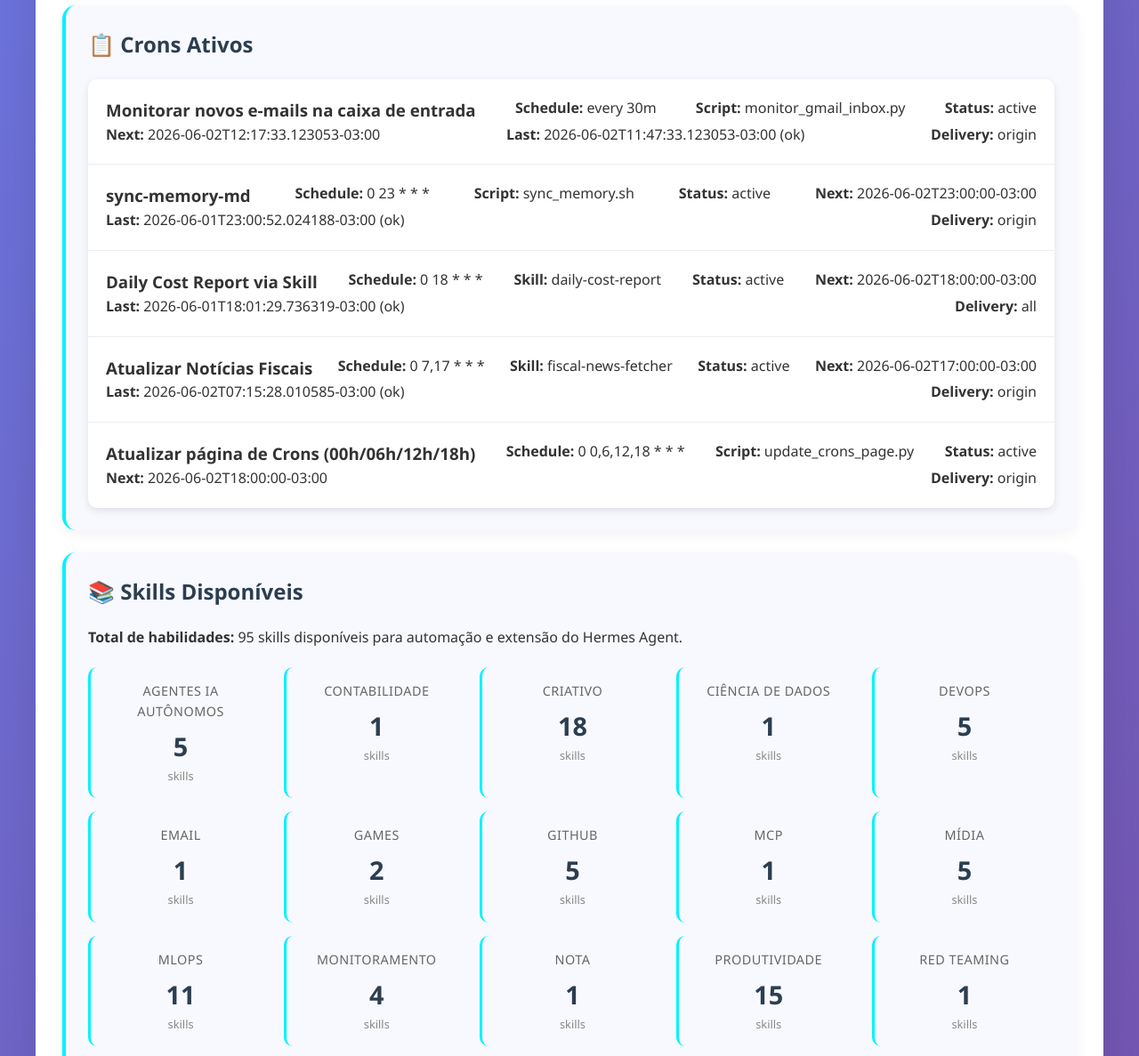
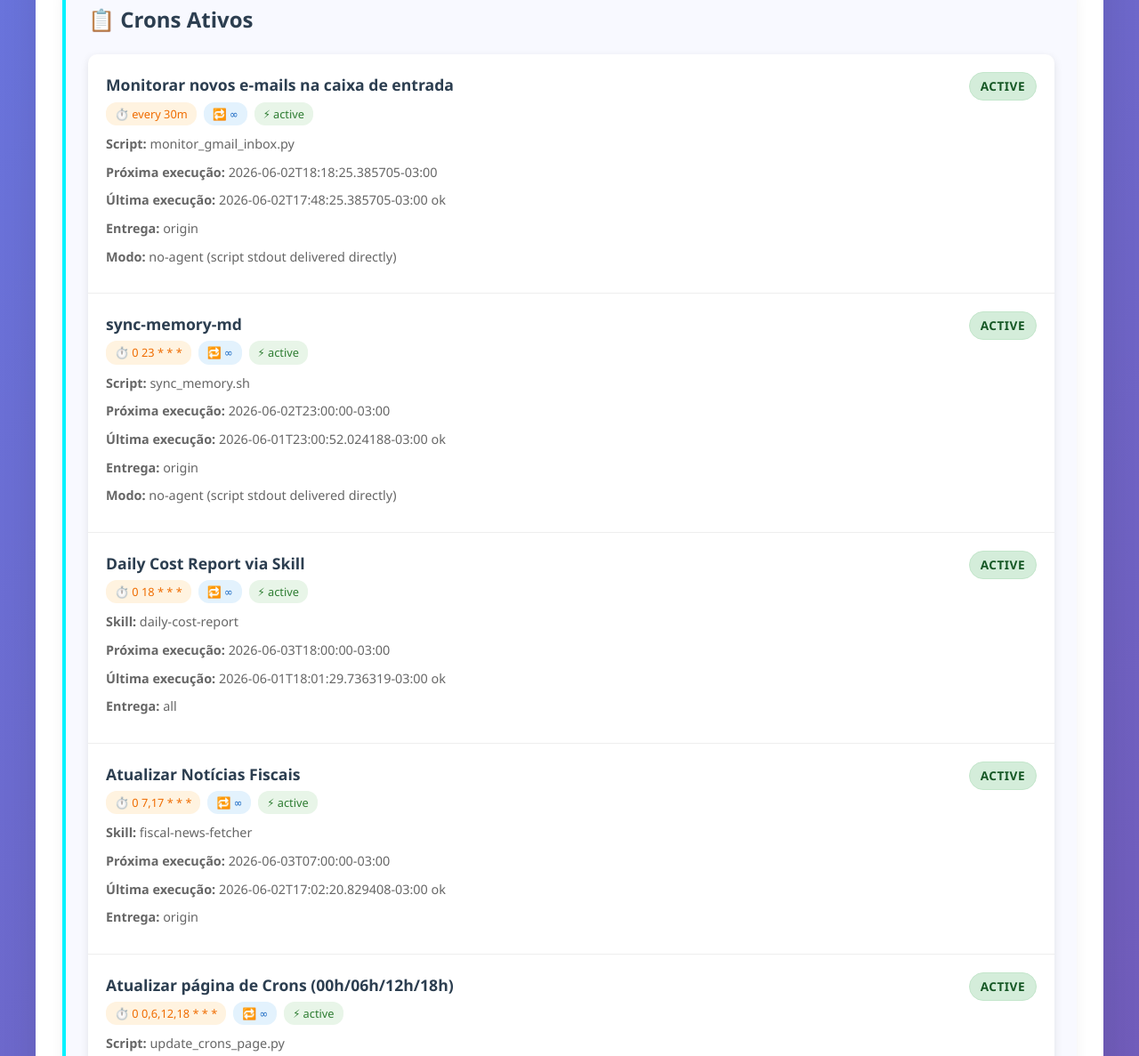
Before and after one commit to ti-movbank/Projeto-Atlas, a plain HTML site: page crons.html in a window 1280 px wide. Shown: the part 1090-2277 px from the top of the page at 89% size. Drawn offline with Linux system fonts and the light colour scheme.

Commit message:
Atualizar crons/health (00/06/12/18) - 02/06/2026 18:00

```diff
--- a/crons.html
+++ b/crons.html
@@ -290,7 +290,8 @@
             <p>Monitoramento de Crons e Automações do Hermes Agent</p>
         </header>
 
-        <div class="last-updated">Última atualização: 02/06/2026 17:33</div>
+        \1
+            Última atualização: 02/06/2026 18:00\n        \2
 
         <div class="content">
 <div class="section">
@@ -341,56 +342,75 @@
 
                 <h2>📋 Crons Ativos</h2>
                 <div class="cron-list">
+
                 <div class="cron-item">
-                    <h3>Monitorar novos e-mails na caixa de entrada</h3>
-                    <p><strong>Schedule:</strong> every 30m</p>
-                    <p><strong>Script:</strong> monitor_gmail_inbox.py</p>
-                    <p><strong>Status:</strong> <span class="status active">active</span></p>
-                    <p><strong>Next:</strong> 2026-06-02T12:17:33.123053-03:00</p>
-                    <p><strong>Last:</strong> 2026-06-02T11:47:33.123053-03:00 (ok)</p>
-                    <p><strong>Delivery:</strong> origin</p>
+                    <div class="cron-info">
+                        <div class="cron-title">Monitorar novos e-mails na caixa de entrada</div>
+                        <div class="cron-tags"><span class="tag schedule">⏱️ every 30m</span> <span class="tag">🔁 ∞</span> <span class="tag status ">⚡ active</span></div>
+                        <div class="cron-description"><strong>Script:</strong> monitor_gmail_inbox.py</div>
+<div class="cron-description"><strong>Próxima execução:</strong> 2026-06-02T18:18:25.385705-03:00</div>
+<div class="cron-description"><strong>Última execução:</strong> 2026-06-02T17:48:25.385705-03:00  ok</div>
+<div class="cron-description"><strong>Entrega:</strong> origin</div>
+<div class="cron-description"><strong>Modo:</strong> no-agent (script stdout delivered directly)</div>
+                    </div>
+                    <div class="cron-actions"><span class="status-badge active">active</span></div>
                 </div>
 
+
                 <div class="cron-item">
-                    <h3>sync-memory-md</h3>
-                    <p><strong>Schedule:</strong> 0 23 * * *</p>
-                    <p><strong>Script:</strong> sync_memory.sh</p>
-                    <p><strong>Status:</strong> <span class="status active">active</span></p>
-                    <p><strong>Next:</strong> 2026-06-02T23:00:00-03:00</p>
-                    <p><strong>Last:</strong> 2026-06-01T23:00:52.024188-03:00 (ok)</p>
-                    <p><strong>Delivery:</strong> origin</p>
+                    <div class="cron-info">
+                        <div class="cron-title">sync-memory-md</div>
+                        <div class="cron-tags"><span class="tag schedule">⏱️ 0 23 * * *</span> <span class="tag">🔁 ∞</span> <span class="tag status ">⚡ active</span></div>
+                        <div class="cron-description"><strong>Script:</strong> sync_memory.sh</div>
+<div class="cron-description"><strong>Próxima execução:</strong> 2026-06-02T23:00:00-03:00</div>
+<div class="cron-description"><strong>Última execução:</strong> 2026-06-01T23:00:52.024188-03:00  ok</div>
+<div class="cron-description"><strong>Entrega:</strong> origin</div>
+<div class="cron-description"><strong>Modo:</strong> no-agent (script stdout delivered directly)</div>
+                    </div>
+                    <div class="cron-actions"><span class="status-badge active">active</span></div>
                 </div>
 
+
                 <div class="cron-item">
-                    <h3>Daily Cost Report via Skill</h3>
-                    <p><strong>Schedule:</strong> 0 18 * * *</p>
-                    <p><strong>Skill:</strong> daily-cost-report</p>
-                    <p><strong>Status:</strong> <span class="status active">active</span></p>
-                    <p><strong>Next:</strong> 2026-06-02T18:00:00-03:00</p>
-                    <p><strong>Last:</strong> 2026-06-01T18:01:29.736319-03:00 (ok)</p>
-                    <p><strong>Delivery:</strong> all</p>
+                    <div class="cron-info">
+                        <div class="cron-title">Daily Cost Report via Skill</div>
+                        <div class="cron-tags"><span class="tag schedule">⏱️ 0 18 * * *</span> <span class="tag">🔁 ∞</span> <span class="tag status ">⚡ active</span></div>
+                        <div class="cron-description"><strong>Skill:</strong> daily-cost-report</div>
+<div class="cron-description"><strong>Próxima execução:</strong> 2026-06-03T18:00:00-03:00</div>
+<div class="cron-description"><strong>Última execução:</strong> 2026-06-01T18:01:29.736319-03:00  ok</div>
+<div class="cron-description"><strong>Entrega:</strong> all</div>
+                    </div>
+                    <div class="cron-actions"><span class="status-badge active">active</span></div>
                 </div>
 
+
                 <div class="cron-item">
-                    <h3>Atualizar Notícias Fiscais</h3>
-                    <p><strong>Schedule:</strong> 0 7,17 * * *</p>
-                    <p><strong>Skill:</strong> fiscal-news-fetcher</p>
-                    <p><strong>Status:</strong> <span class="status active">active</span></p>
-                    <p><strong>Next:</strong> 2026-06-02T17:00:00-03:00</p>
-                    <p><strong>Last:</strong> 2026-06-02T07:15:28.010585-03:00 (ok)</p>
-                    <p><strong>Delivery:</strong> origin</p>
+                    <div class="cron-info">
+                        <div class="cron-title">Atualizar Notícias Fiscais</div>
+                        <div class="cron-tags"><span class="tag schedule">⏱️ 0 7,17 * * *</span> <span class="tag">🔁 ∞</span> <span class="tag status ">⚡ active</span></div>
+                        <div class="cron-description"><strong>Skill:</strong> fiscal-news-fetcher</div>
+<div class="cron-description"><strong>Próxima execução:</strong> 2026-06-03T07:00:00-03:00</div>
+<div class="cron-description"><strong>Última execução:</strong> 2026-06-02T17:02:20.829408-03:00  ok</div>
+<div class="cron-description"><strong>Entrega:</strong> origin</div>
+                    </div>
+                    <div class="cron-actions"><span class="status-badge active">active</span></div>
                 </div>
 
+
                 <div class="cron-item">
-                    <h3>Atualizar página de Crons (00h/06h/12h/18h)</h3>
-                    <p><strong>Schedule:</strong> 0 0,6,12,18 * * *</p>
-                    <p><strong>Script:</strong> update_crons_page.py</p>
-                    <p><strong>Status:</strong> <span class="status active">active</span></p>
-                    <p><strong>Next:</strong> 2026-06-02T18:00:00-03:00</p>
-                    <p><strong>Delivery:</strong> origin</p>
+                    <div class="cron-info">
+                        <div class="cron-title">Atualizar página de Crons (00h/06h/12h/18h)</div>
+                        <div class="cron-tags"><span class="tag schedule">⏱️ 0 0,6,12,18 * * *</span> <span class="tag">🔁 ∞</span> <span class="tag status ">⚡ active</span></div>
+                        <div class="cron-description"><strong>Script:</strong> update_crons_page.py</div>
+<div class="cron-description"><strong>Próxima execução:</strong> 2026-06-03T00:00:00-03:00</div>
+<div class="cron-description"><strong>Última execução:</strong> 2026-06-02T12:00:35.355837-03:00  ok</div>
+<div class="cron-description"><strong>Entrega:</strong> origin</div>
+<div class="cron-description"><strong>Modo:</strong> no-agent (script stdout delivered directly)</div>
+                    </div>
+                    <div class="cron-actions"><span class="status-badge active">active</span></div>
                 </div>
-                </div>
-            </div>
+
+</div>
 
 <div class="section">
                 <h2>📚 Skills Disponíveis</h2>
```
Also changed, not shown: dados/system_health.json (+32 -9 lines).
